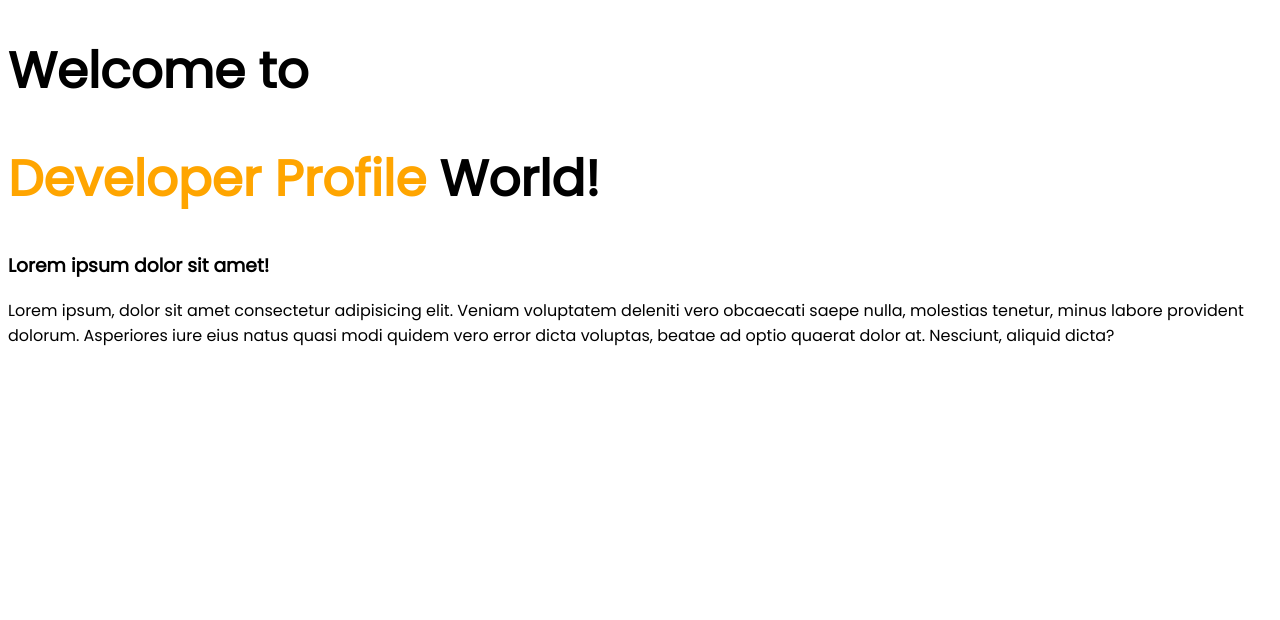
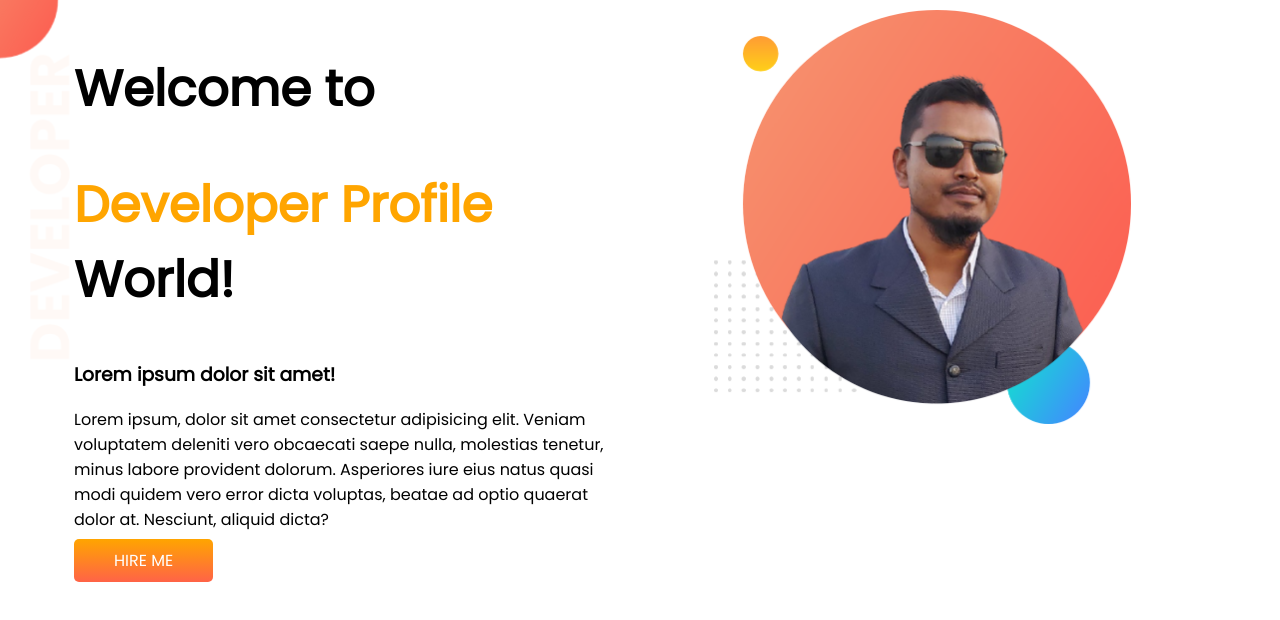
Before and after one commit to ruhul4159/developer-profile, a plain HTML site: page index.html in a window 1280 px wide. Drawn offline with Linux system fonts and the light colour scheme.

Commit message:
top-banner added

```diff
--- a/index.html
+++ b/index.html
@@ -11,7 +11,9 @@
     <link rel="stylesheet" href="style.css">
 </head>
 <body>
-   <h1>Welcome to</h1>
+   <section class="top-banner">
+    <div class="half-width">
+        <h1>Welcome to</h1>
    <h1><span class="orange-color">Developer Profile</span>  World!</h1>
    <h3>Lorem ipsum dolor sit amet!</h3>
     <p>Lorem ipsum, dolor sit amet
@@ -24,5 +26,11 @@
         error dicta voluptas, beatae ad
         optio quaerat dolor at. Nesciunt,
         aliquid dicta?</p>
+        <a class="link-button" target="_blank" href="https://www.linkedin.com/in/md-ruhul-amin-b20433109/">HIRE ME</a>
+    </div>
+    <div class="half-width">
+        <img src="images/my-bg (2).png" alt="">
+    </div>
+   </section>
 </body>
 </html>
--- a/style.css
+++ b/style.css
@@ -1,5 +1,6 @@
 body{
     font-family: 'Poppins', sans-serif;
+    margin: 0;
 }
 h1{
     font-size: 50px;
@@ -7,3 +8,28 @@ h1{
 .orange-color{
     color: orange;
 }
+section{
+    display: flex;
+}
+div{
+    margin: 10px;
+}
+.half-width{
+    width: 50%;
+    padding-left: 5%;
+}
+.half-width img{
+    width: 75%;
+}
+.link-button{
+    text-decoration: none;
+    background-image: linear-gradient(orange, tomato);
+    padding: 10px 40px;
+    color: white;
+    font-weight: 400;
+    border-radius: 5px;
+}
+.top-banner{
+    background-image: url(images/top-banner.png);
+    background-repeat: no-repeat;
+}
```
Also changed, not shown: images/dream-bg.png (added), images/exp-bg.png (added), images/my-bg (2).png (added), images/my-bg2 (1).png (added), images/top-banner.png (added).
